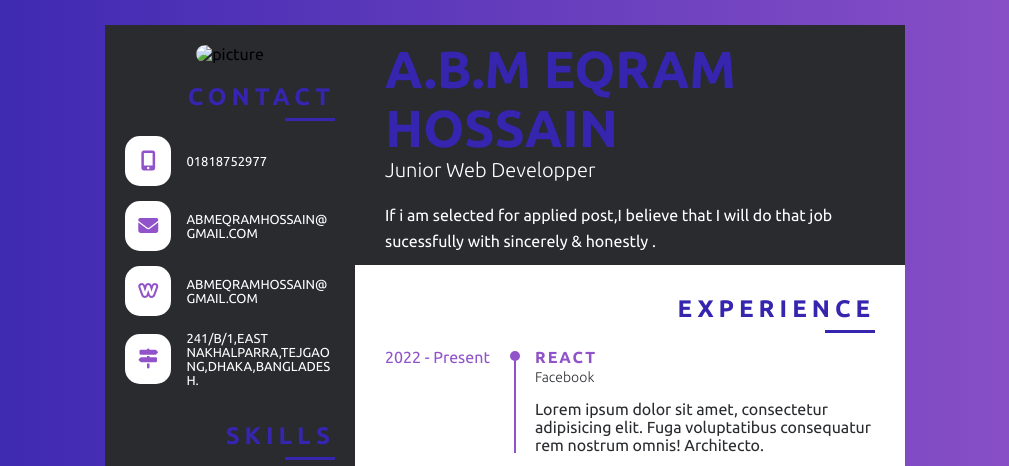
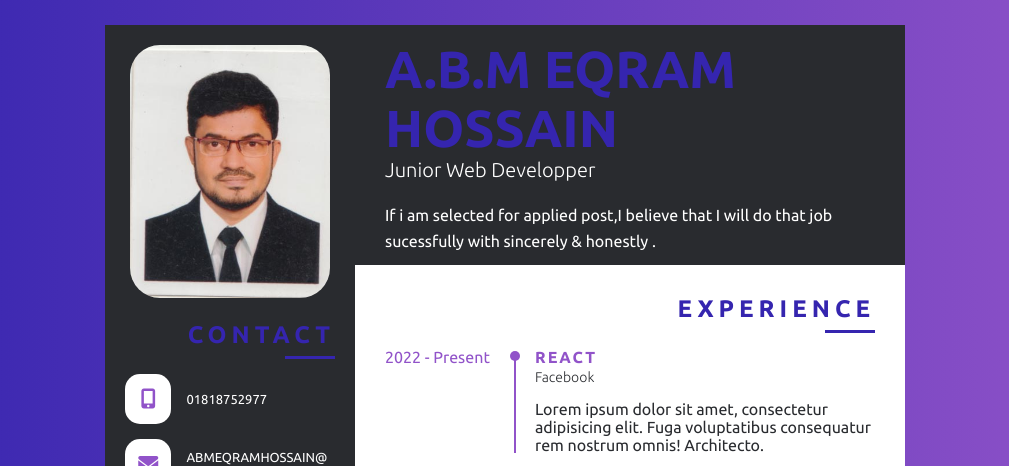
Before and after one commit to eqram1/resume-for-junior-web-dev-repo, a plain HTML site: page index.html in a window 1280 px wide. Shown: the top 466 px of the page, without its empty margins (135-1144 px from the left). Drawn offline with Linux system fonts and the light colour scheme.

Commit message:
added my image with title name

```diff
--- a/index.html
+++ b/index.html
@@ -3,7 +3,7 @@
 
 <head>
 	<meta charset="UTF-8">
-	<title>Resume CV Design</title>
+	<title>Eqram Resume</title>
 	<link rel="stylesheet" href="styles.css">
 	<script src="https://kit.fontawesome.com/b99e675b6e.js"></script>
 </head>
@@ -13,7 +13,7 @@
 		<div class="resume">
 			<div class="left">
 				<div class="img_holder">
-					<img src="pic.png" alt="picture">
+					<img src="picture.jpg" alt="picture">
 				</div>
 				<div class="contact_wrap pb">
 					<div class="title">
```
